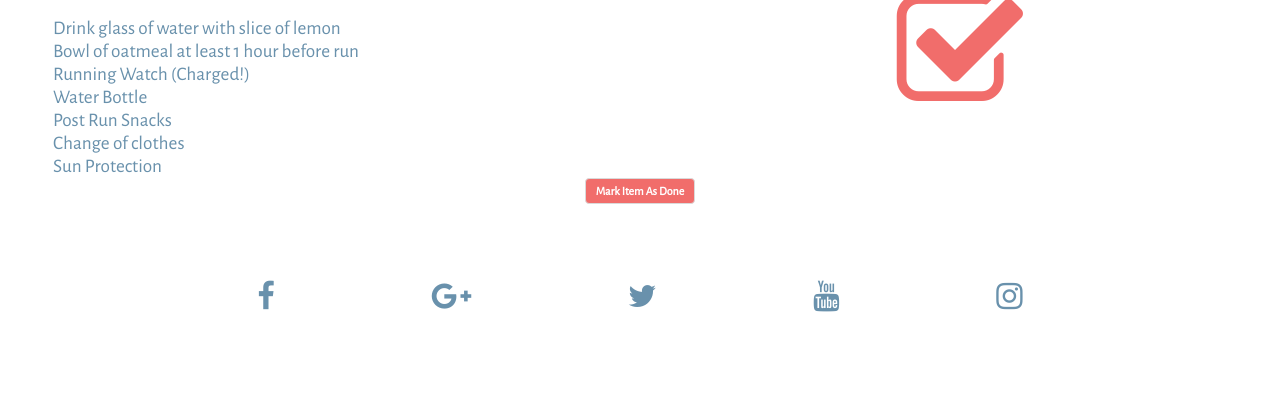
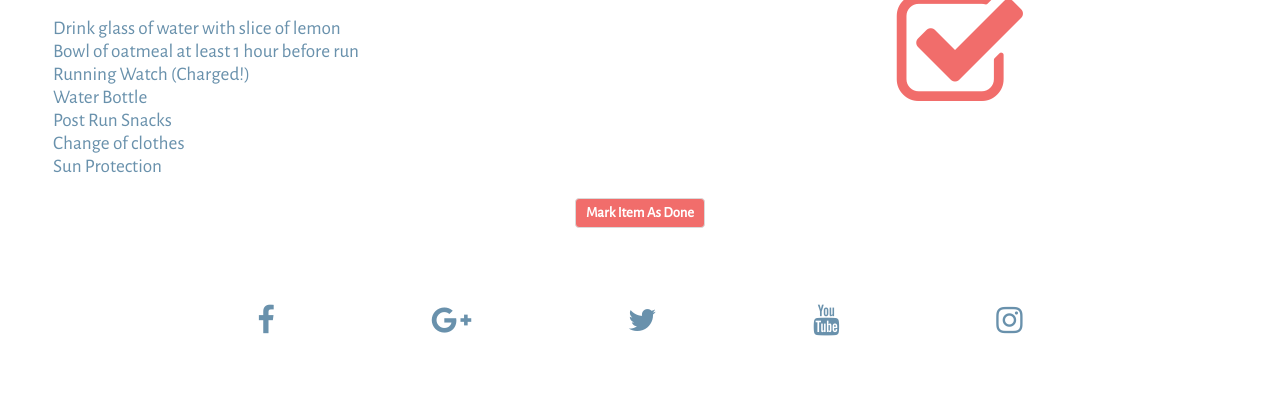
Before and after one commit to Code-Institute-Org/love-running, a plain HTML site: page index.html in a window 1280 px wide. Shown: the part 888-1291 px from the top of the page. Drawn offline with nearby package versions, Linux system fonts and the light colour scheme.

Commit message:
added button margin and increased button font size

```diff
--- a/index.css
+++ b/index.css
@@ -167,7 +167,7 @@ button {
     padding: 5px 10px;
     border-radius: 4px;
     font-weight: bold;
-    font-size: 9pt;
+    font-size: 11pt;
     outline: none;
 }
 
@@ -180,6 +180,7 @@ button:hover {
 }
 
 #checklist-actions{
+    margin-top: 20px;
     text-align: center;
 }
 
```
